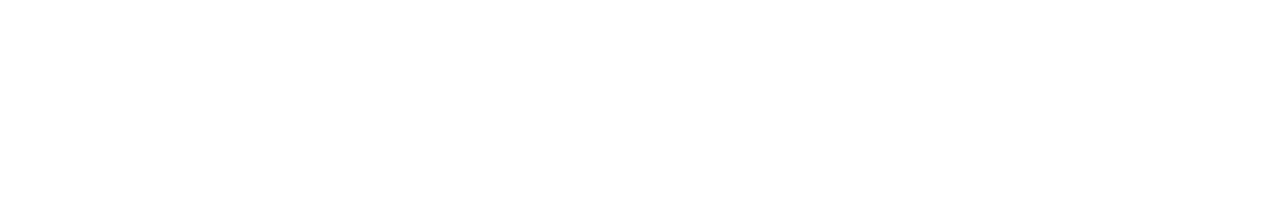
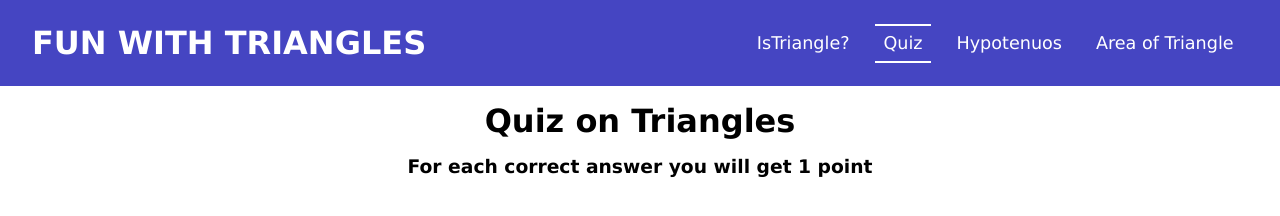
Before and after one commit to khushistar/Triangle-app, a plain HTML site: page Pages/angle-quiz.html in a window 1280 px wide. Drawn offline with Linux system fonts and the light colour scheme.

Commit message:
Update index.html and angle-quiz.html

```diff
--- a/Pages/angle-quiz.html
+++ b/Pages/angle-quiz.html
@@ -3,9 +3,24 @@
 <head>
     <meta charset="UTF-8">
     <meta name="viewport" content="width=device-width, initial-scale=1.0">
+    <link rel="stylesheet" href="../style.css">
     <title>Triangle-Quiz</title>
 </head>
 <body>
-
+    <header>
+        <h1 class="heading">FUN WITH TRIANGLES</h1>
+        <nav>
+            <li class="link"><a href="./index.html">IsTriangle?</a></li>
+            <li class="link active"><a href="./angle-quiz.html">Quiz</a></li>
+            <li class="link"><a href="">Hypotenuos</a></li>
+            <li class="link"><a href="">Area of Triangle</a></li>
+        </nav>
+    </header>
+    <main>
+        <div>
+            <h1 class="main-heading">Quiz on Triangles</h1>
+            <h3 class="sub-heading">For each correct answer you will get 1 point</h3>
+        </div>
+    </main>
 </body>
 </html>
```
Also changed, not shown: Pages/index.html (+2 -2 lines).
